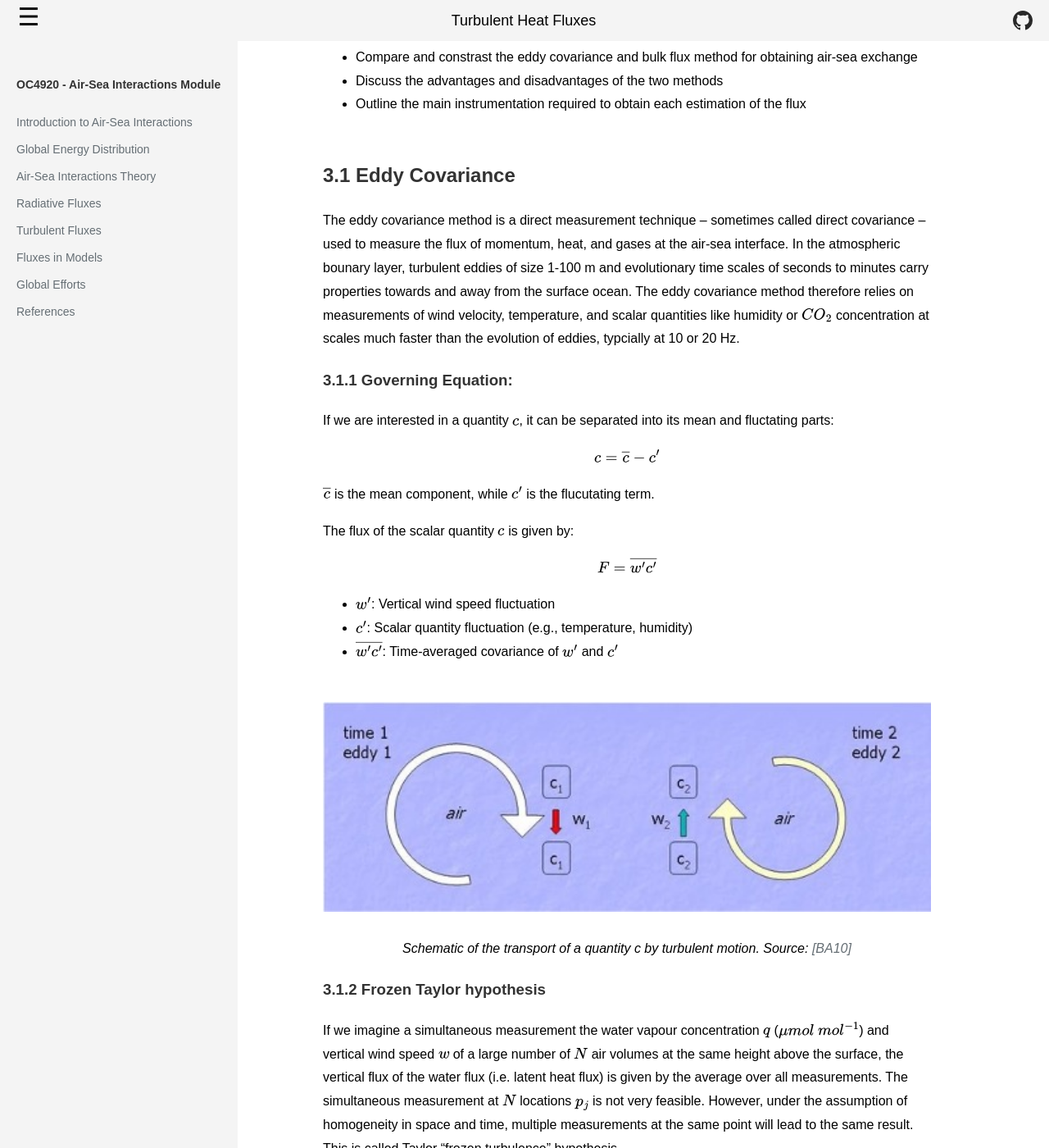
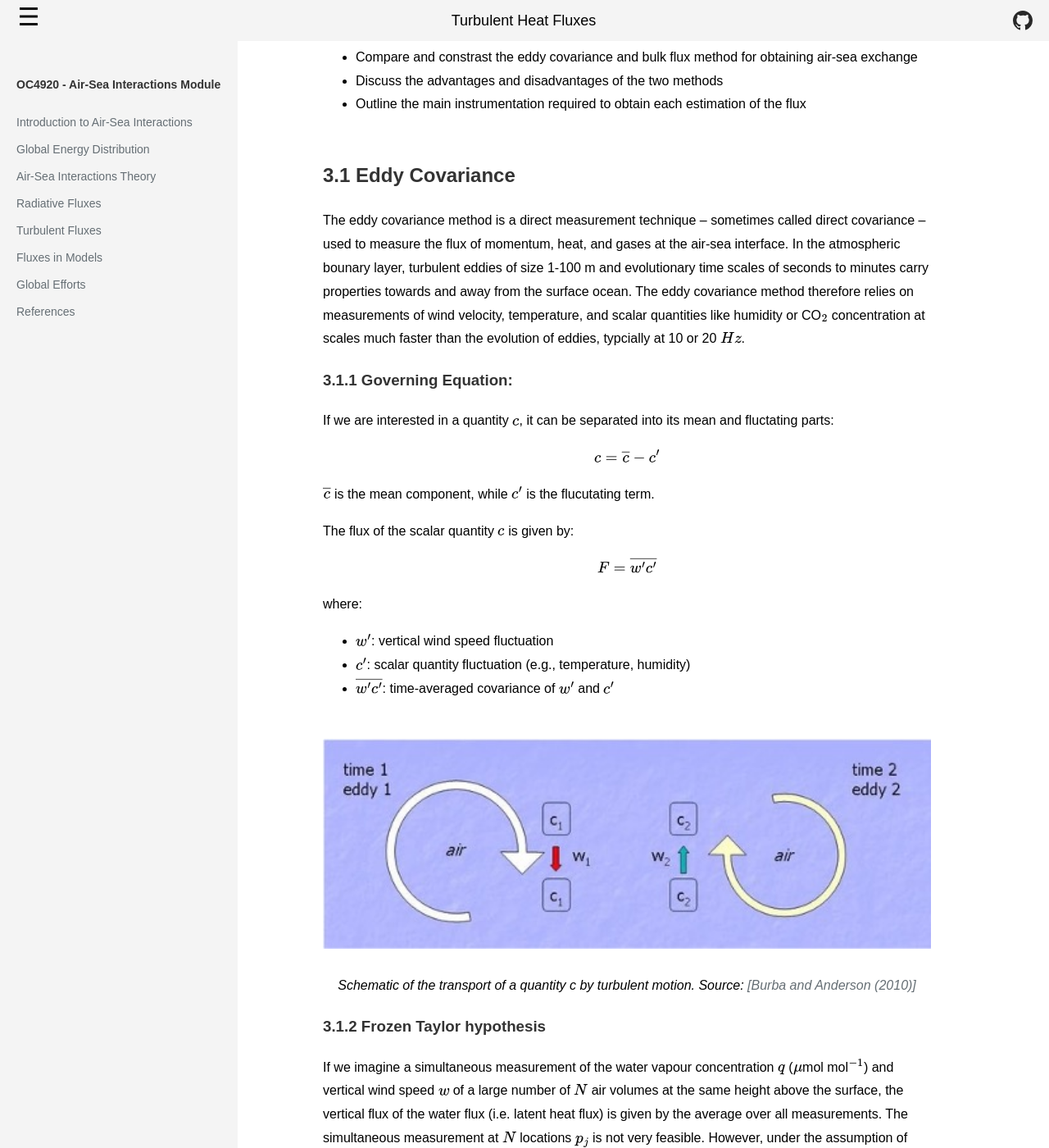
Before and after one commit to marcelduplessis/air-sea-interactions-notes, a Jekyll site: the page built from turbulent-fluxes.md, in a window 1280 px wide and 1400 px high, scrolled down 227 px. Shown: the whole window at 82% size. Built offline with Jekyll 4.4.1, drawn with Linux system fonts in a browser that asks for light colours.

Commit message:
edit content

```diff
--- a/turbulent-fluxes.md
+++ b/turbulent-fluxes.md
@@ -14,7 +14,7 @@ The two most commonly applied approaches to quantifying air-sea exchanges: the *
 
 <h2>Eddy Covariance</h2>
 
-The eddy covariance method is a direct measurement technique -- sometimes called direct covariance -- used to measure the flux of momentum, heat, and gases at the air-sea interface. In the atmospheric bounary layer, turbulent eddies of size 1-100 m and evolutionary time scales of seconds to minutes carry properties towards and away from the surface ocean. The eddy covariance method therefore relies on measurements of wind velocity, temperature, and scalar quantities like humidity or \\( CO_2 \\) concentration at scales much faster than the evolution of eddies, typcially at 10 or 20 Hz.
+The eddy covariance method is a direct measurement technique -- sometimes called direct covariance -- used to measure the flux of momentum, heat, and gases at the air-sea interface. In the atmospheric bounary layer, turbulent eddies of size 1-100 m and evolutionary time scales of seconds to minutes carry properties towards and away from the surface ocean. The eddy covariance method therefore relies on measurements of wind velocity, temperature, and scalar quantities like humidity or CO$_2$ concentration at scales much faster than the evolution of eddies, typcially at 10 or 20 $Hz$.
 
 <h3>Governing Equation:</h3>
 
@@ -28,18 +28,20 @@ The flux of the scalar quantity \\( c \\) is given by:
 
 \\[ F = \overline{w'c'} \\]
 
-- \\( w' \\): Vertical wind speed fluctuation
-- \\( c' \\): Scalar quantity fluctuation (e.g., temperature, humidity)
-- \\( \overline{w'c'} \\): Time-averaged covariance of \\( w' \\) and \\( c' \\)
+where:
+
+- \\( w' \\): vertical wind speed fluctuation
+- \\( c' \\): scalar quantity fluctuation (e.g., temperature, humidity)
+- \\( \overline{w'c'} \\): time-averaged covariance of \\( w' \\) and \\( c' \\)
 
 <div style="text-align: center;">
   <img src="assets/images/eddy-cov-schematic.jpg" alt="eddy covariance schematic" style="width: 100%; margin: 30px 0 5px 0;">
-  <p><em>Schematic of the transport of a quantity c by turbulent motion. Source: <a href="/references/#BA10">[BA10]</a></em></p>
+  <p><em>Schematic of the transport of a quantity c by turbulent motion. Source: <a href="/air-sea-interactions-notes/references/#BA10">[Burba and Anderson (2010)]</a></em></p>
 </div>
 
 ### Frozen Taylor hypothesis
 
-If we imagine a simultaneous measurement the water vapour concentration \\( q \\) (\\( \mu mol \\) \\( mol^{-1} \\)) and vertical wind speed \\( w \\) of a large number of \\( N \\) air volumes at the same height above the surface, the vertical flux of the water flux (i.e. latent heat flux) is given by the average over all measurements. The simultaneous measurement at \\( N \\) locations \\( p_j \\) is not very feasible. However, under the assumption of homogeneity in space and time, multiple measurements at the same point will lead to the same result. This is called Taylor "frozen turbulence" hypothesis.
+If we imagine a simultaneous measurement of the water vapour concentration \\( q \\) ($\mu$mol mol$^{-1}$) and vertical wind speed \\( w \\) of a large number of \\( N \\) air volumes at the same height above the surface, the vertical flux of the water flux (i.e. latent heat flux) is given by the average over all measurements. The simultaneous measurement at \\( N \\) locations \\( p_j \\) is not very feasible. However, under the assumption of homogeneity in space and time, multiple measurements at the same point will lead to the same result. This is called Taylor "frozen turbulence" hypothesis.
 
 ### Marine Atmospheric Boundary Layer Turbulence
 
```
